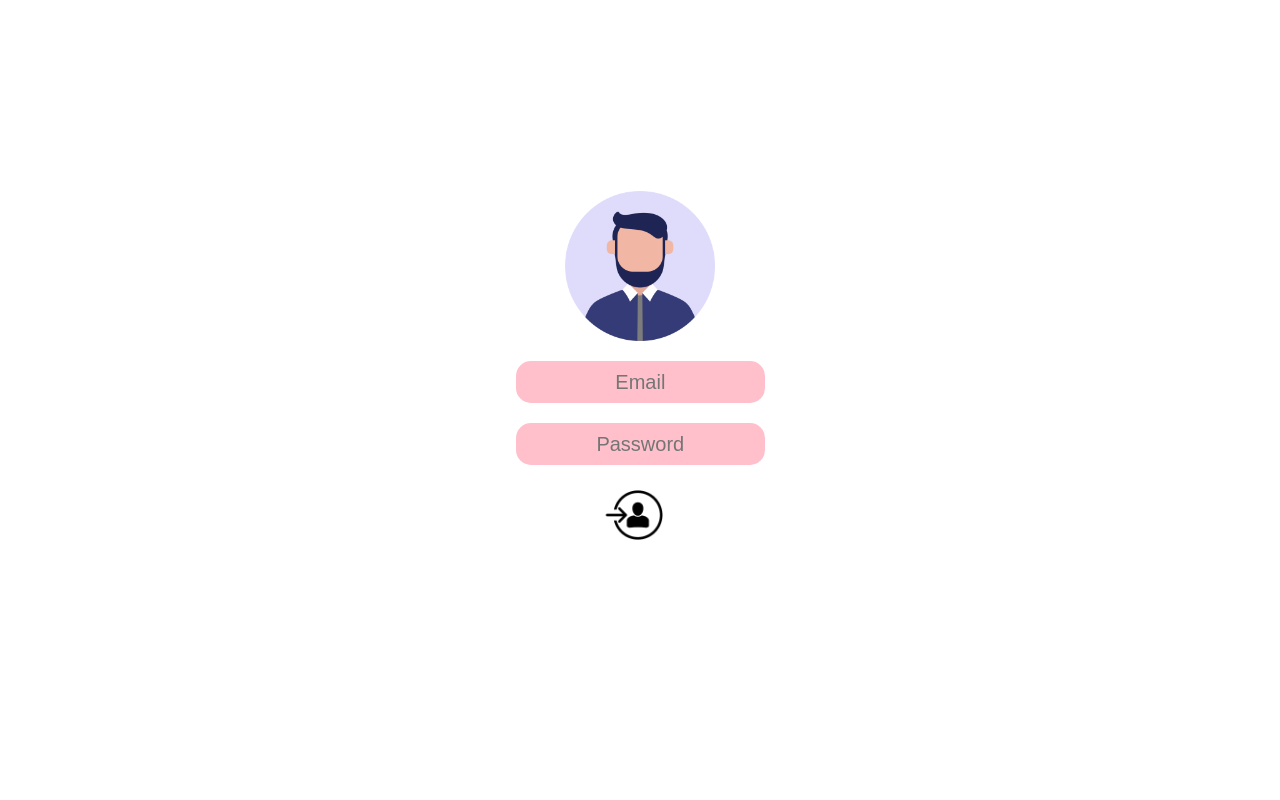
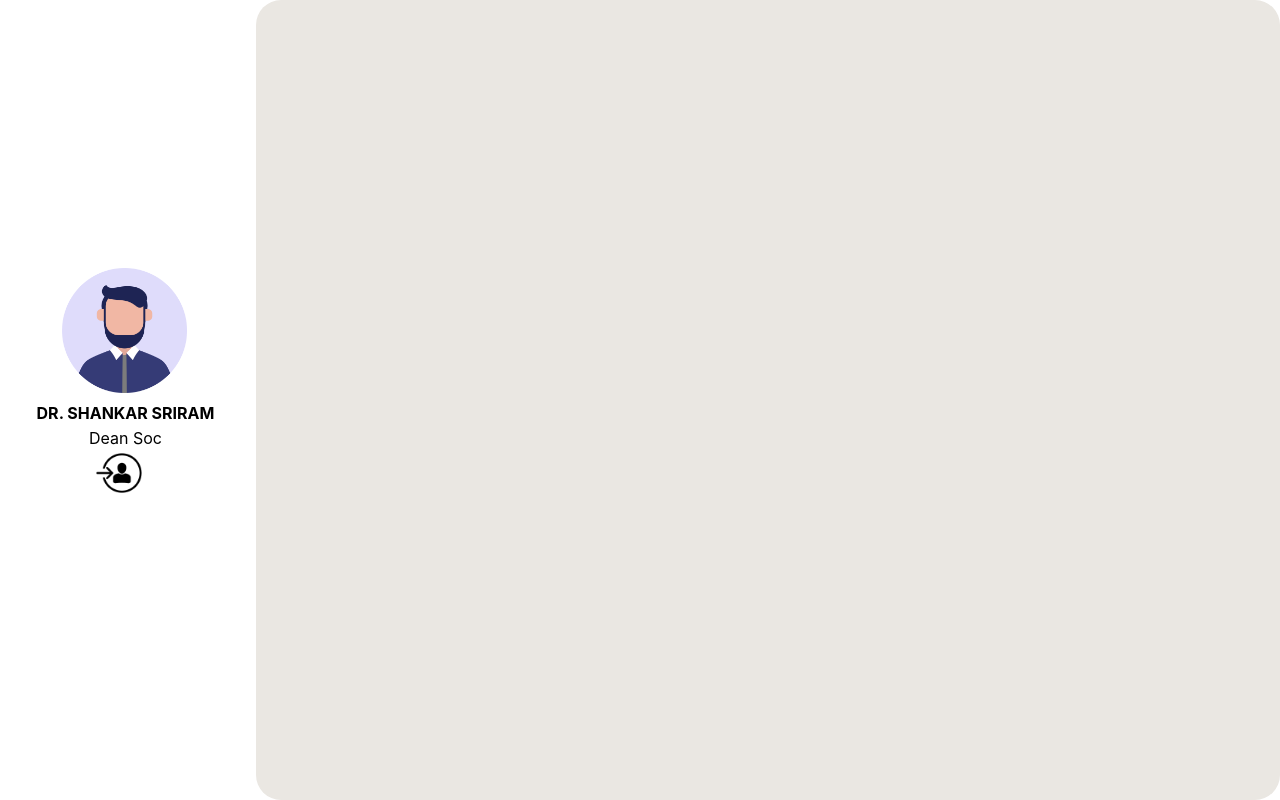
Before and after one commit to sreeni001/StaticProjectorWebApp, a React (Create React App) app: page / in a window 1280 px wide. Built offline with nearby package versions, Linux system fonts and the light colour scheme.

Commit message:
IndexPage.js LoginCred.js added Indexpge.css LoginCred.css added Used Grid in IndexPage Some Unecessary js files are deleted

```diff
--- a/src/App.js
+++ b/src/App.js
@@ -1,9 +1,11 @@
 import Login from './components/login.js';
+import IndexPage from './components/IndexPage.js'
 import './App.css'
 function App() {
   return (
     <>
-    <Login/>
+    {/* <Login/>  */}
+       <IndexPage/>
     </>
   );
 }
--- /dev/null
+++ b/src/components/IndexPage.js
@@ -0,0 +1,24 @@
+import {React,useState,useEffect} from 'react';
+import './cssfiles/IndexPage.css';
+import LoginCred from './LoginCredential.js'
+function IndexPage(props){
+
+    return(
+        <>
+
+        <div className=" ParentContainer">
+        <div className='split loginContainer'>
+        <LoginCred/>
+        </div>
+        <div className='split ContentContainer'>
+
+        </div>
+
+
+        </div>
+        </>
+    )
+
+}
+
+export default IndexPage;
--- /dev/null
+++ b/src/components/LoginCredential.js
@@ -0,0 +1,20 @@
+import {React,useEffect,useState} from 'react';
+import login from './assets/login.png';
+import './cssfiles/LoginCred.css';
+import LoginButton from './assets/LoginButton.png'
+function LoginCredential(){
+    const [userName,setUserName] = useState('DR. SHANKAR SRIRAM');
+    const [userRole,setUserRole] = useState('Dean Soc');
+    return(
+        <>
+            <div id="Container">
+            <img src={login} className='UserImg'/>
+            <h4 id="Name">{userName}</h4>
+            <p id="Role">{userRole}</p>
+            <img src={LoginButton} className='LoginButton'/>
+            </div>
+        </>
+    )
+
+}
+export default LoginCredential;
--- /dev/null
+++ b/src/components/cssfiles/IndexPage.css
@@ -0,0 +1,18 @@
+.loginContainer{
+   /* background-color: antiquewhite; */
+    height:100%;
+    display:flex;
+    justify-content:center;
+    align-items:center;
+}
+.ContentContainer{
+    background-color:#EAE7E2;
+    height:100%;
+    border-radius:25px;
+
+}
+.ParentContainer{
+  height:100vh;
+  display:grid;
+  grid-template-columns: 1fr 4fr;
+}
--- /dev/null
+++ b/src/components/cssfiles/LoginCred.css
@@ -0,0 +1,37 @@
+.UserImg{
+    height:125px;
+    width:125px;
+    display:flex;
+    justify-content:center;
+    align-items:center;
+    position: relative;
+    left:30px;
+}
+#Name{
+    text-align:center;
+    position: relative;
+    margin:10px;
+    margin-left:5px;
+    margin-bottom:0px;
+
+}
+#Container{
+    position: relative;
+    top:0%;
+}
+#Role{
+    text-align:center;
+    position: relative;
+    margin:5px;
+    margin-left:0px;
+}
+.LoginButton{
+    height:80px;
+    width:80px;
+    display:flex;
+    justify-content:center;
+    align-items:center;
+    position: relative;
+    left:50px;
+    top:-20px;
+}
```
Also changed, not shown: src/components/MainPage.js (deleted, +0 -10 lines), src/components/SideBarCredentials.js (deleted, +0 -11 lines).
